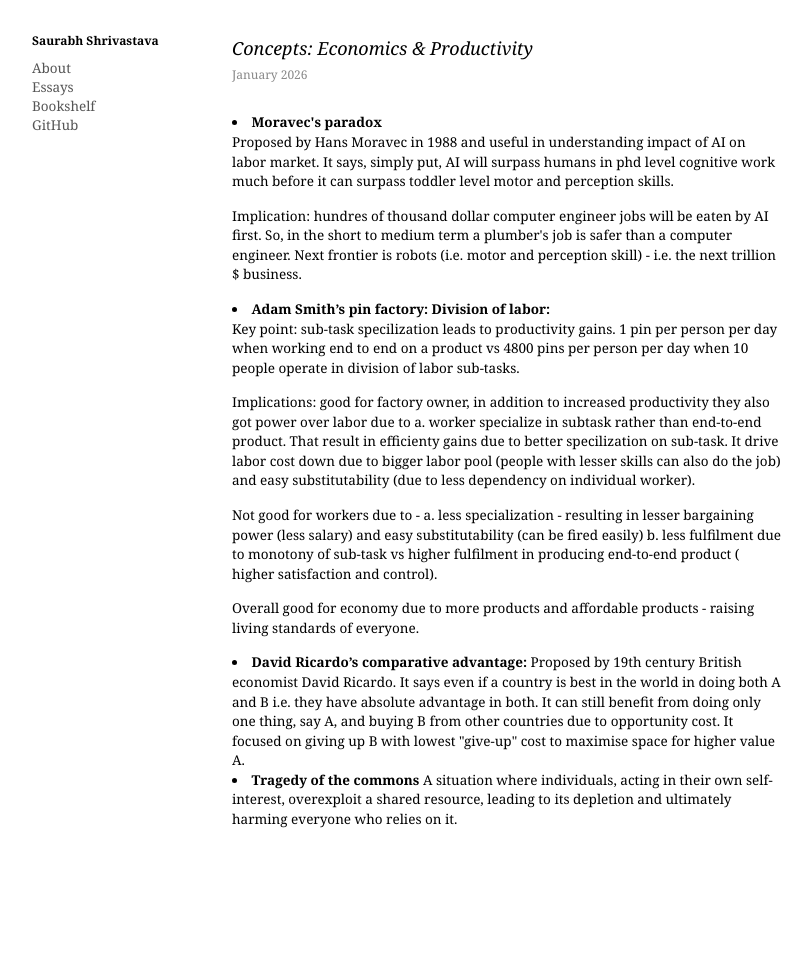
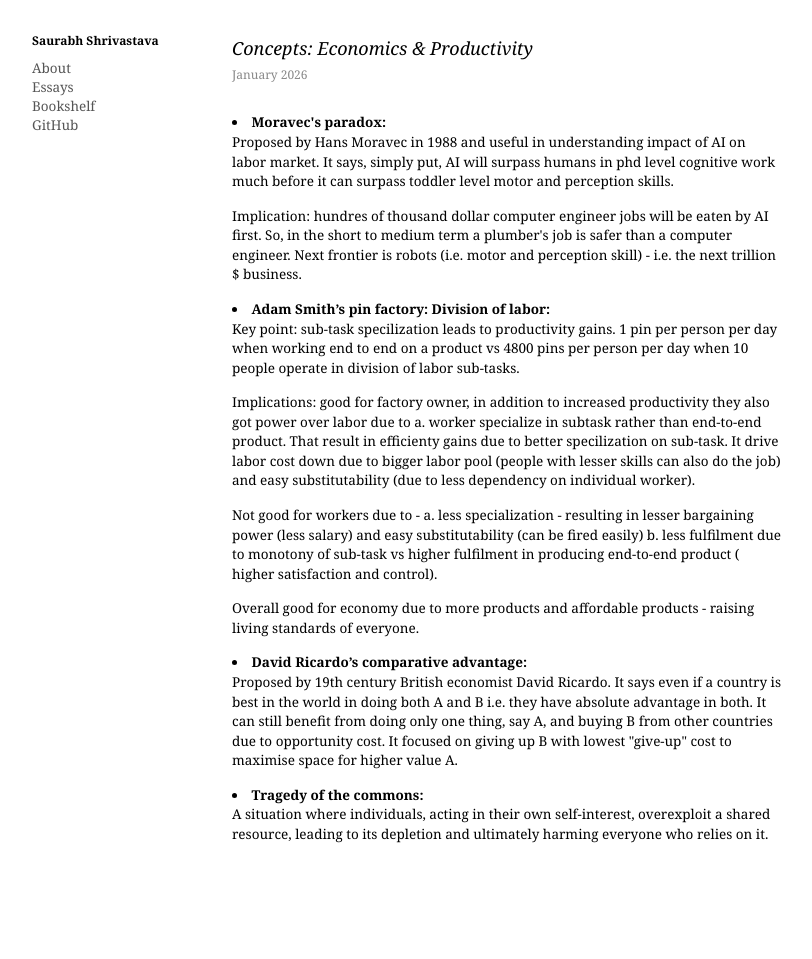
Before and after one commit to saurabhshrivastava1/saurabhshrivastava1.github.io, a Jekyll site: the page built from essays/essay2.markdown, in a window 1280 px wide. Shown: the whole page, without its empty margins (8-820 px from the left). Built offline with Jekyll 4.4.1, drawn with Linux system fonts in a browser that asks for light colours; before the commit the page ends 929 px from its top, so only the background shows below that.

```diff
--- a/essays/essay2.markdown
+++ b/essays/essay2.markdown
@@ -28,14 +28,15 @@ layout: null
     <p style="color: #888; font-size: 12px; margin-bottom: 30px;">January 2026</p>
 
     <li>
-    <b> Moravec's paradox </b>
+    <b> Moravec's paradox: </b>
     <p> Proposed by Hans Moravec in 1988 and useful in understanding impact of AI on labor market. It says, simply put, AI will surpass humans in phd level cognitive work much before it can surpass toddler level motor and perception skills. </p>
      <p>
     Implication: hundres of thousand dollar computer engineer jobs will be eaten by AI first. So, in the short to medium term a plumber's job is safer than a computer engineer. Next frontier is robots (i.e. motor and perception skill) - i.e. the next trillion $ business.</p>
     </li>
 
    <li>
-   <b> Adam Smith’s pin factory: Division of labor: </b> <p> Key point: sub-task specilization leads to productivity gains. 1 pin per person per day when working end to end on a product vs 4800 pins per person per day when 10 people operate in division of labor sub-tasks. </p>
+   <b> Adam Smith’s pin factory: Division of labor: </b>
+   <p> Key point: sub-task specilization leads to productivity gains. 1 pin per person per day when working end to end on a product vs 4800 pins per person per day when 10 people operate in division of labor sub-tasks. </p>
    <p>
    Implications: good for factory owner, in addition to increased productivity they also got power over labor due to a. worker specialize in subtask rather than end-to-end product. That result in efficienty gains due to better specilization on sub-task. It drive labor cost down due to bigger labor pool (people with lesser skills can also do the job) and easy substitutability (due to less dependency on individual worker). </p>
     <p>
@@ -43,11 +44,12 @@ layout: null
    <p>
    Overall good for economy due to more products and affordable products - raising living standards of everyone. </p></li>
 
-   <li> <b> David Ricardo’s comparative advantage: </b>
-    Proposed by 19th century British economist David Ricardo. It says even if a country is best in the world in doing both A and B i.e. they have absolute advantage in both. It can still benefit from doing only one thing, say A, and buying B from other countries due to opportunity cost. It focused on giving up B with lowest "give-up" cost to maximise space for higher value A. </li>
+   <li>
+   <b> David Ricardo’s comparative advantage: </b>
+    <p> Proposed by 19th century British economist David Ricardo. It says even if a country is best in the world in doing both A and B i.e. they have absolute advantage in both. It can still benefit from doing only one thing, say A, and buying B from other countries due to opportunity cost. It focused on giving up B with lowest "give-up" cost to maximise space for higher value A. </p></li>
 
-   <li> <b> Tragedy of the commons </b>
-    A situation where individuals, acting in their own self-interest, overexploit a shared resource, leading to its depletion and ultimately harming everyone who relies on it. </li>
+   <li> <b> Tragedy of the commons: </b>
+    <p> A situation where individuals, acting in their own self-interest, overexploit a shared resource, leading to its depletion and ultimately harming everyone who relies on it. </p></li>
 
 </div>
 
```
Also changed, not shown: books.markdown (+5 -1 lines).
